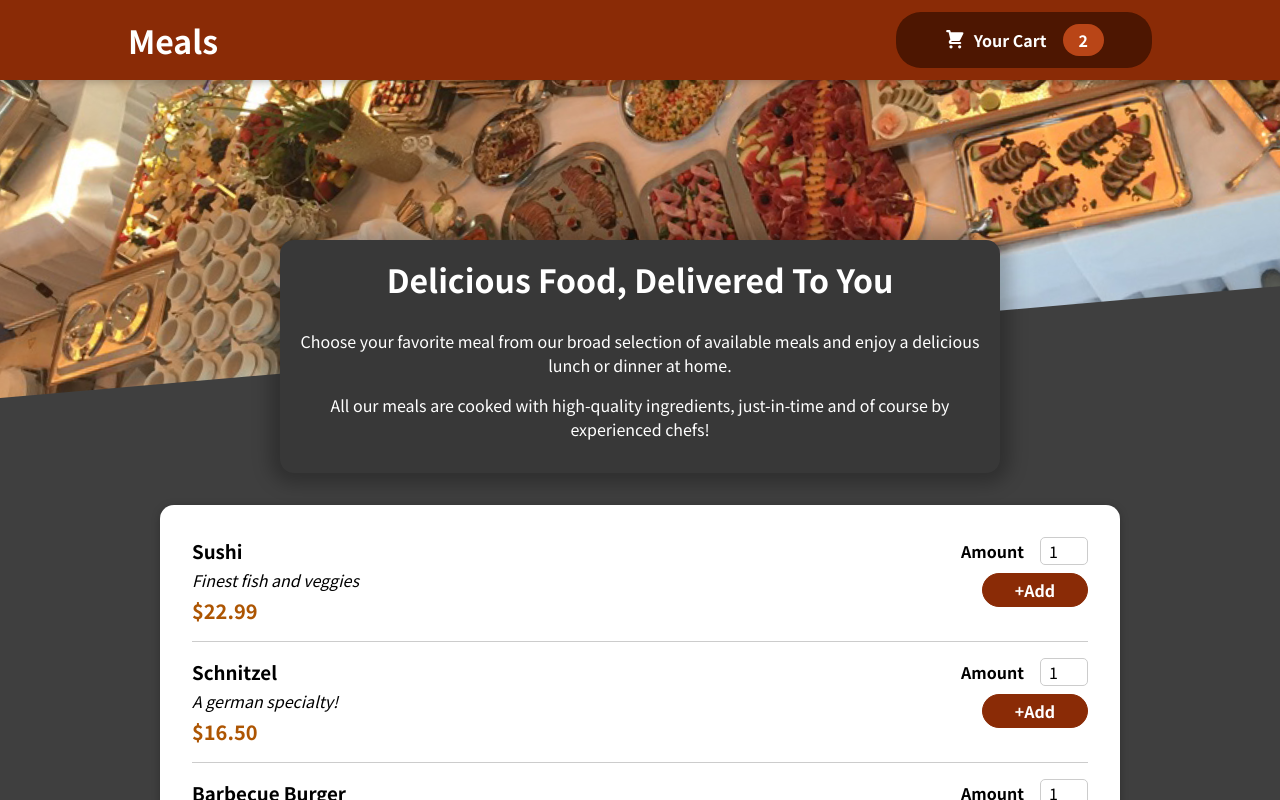
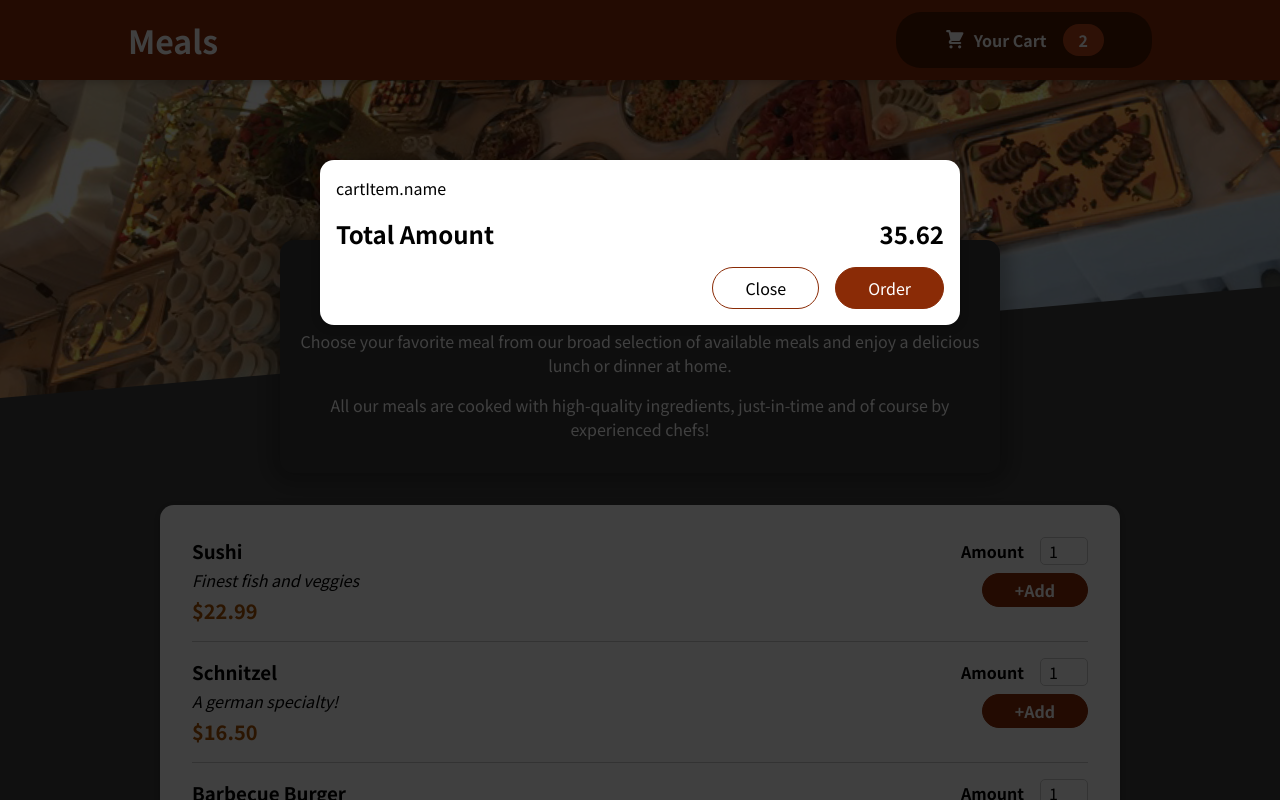
Before and after one commit to kapiljhajhria/react-food-order, a React (Create React App) app: page / in a window 1280 px wide. Shown: the top 800 px of the page. Built offline with nearby package versions, Linux system fonts and the light colour scheme.

Commit message:
Modal and Cart Added

```diff
--- a/public/index.html
+++ b/public/index.html
@@ -28,6 +28,7 @@
   </head>
   <body>
     <noscript>You need to enable JavaScript to run this app.</noscript>
+    <div id="overlays"></div>
     <div id="root"></div>
     <!--
       This HTML file is a template.
--- a/src/App.jsx
+++ b/src/App.jsx
@@ -1,8 +1,10 @@
 import Header from "./components/Layout/Header";
 import Meals from "./components/Meals/Meals";
+import Cart from "./components/Cart/Cart";
 function App() {
   return (
     <>
+      <Cart></Cart>
       <Header />
       <main>
         <Meals />
--- /dev/null
+++ b/src/components/Cart/Cart.jsx
@@ -0,0 +1,30 @@
+import React from "react";
+import classes from "./Cart.module.css";
+import Modal from "../UI/Modal";
+
+function Cart(props) {
+  const cartItems = (
+    <ul className={classes["cart-items"]}>
+      {[{ id: "c1", name: "Sushi", amount: 2, price: 12.99 }].map(
+        (cartItem) => (
+          <li>cartItem.name</li>
+        )
+      )}
+    </ul>
+  );
+  return (
+    <Modal>
+      {cartItems}
+      <div className={classes.total}>
+        <span>Total Amount</span>
+        <span>35.62</span>
+      </div>
+      <div className={classes.actions}>
+        <button className={classes["button-alt"]}> Close</button>
+        <button className={classes["button"]}> Order</button>
+      </div>
+    </Modal>
+  );
+}
+
+export default Cart;
--- /dev/null
+++ b/src/components/Cart/Cart.module.css
@@ -0,0 +1,46 @@
+.cart-items {
+  list-style: none;
+  margin: 0;
+  padding: 0;
+  max-height: 20rem;
+  overflow: auto;
+}
+
+.total {
+  display: flex;
+  justify-content: space-between;
+  align-items: center;
+  font-weight: bold;
+  font-size: 1.5rem;
+  margin: 1rem 0;
+}
+
+.actions {
+  text-align: right;
+}
+
+.actions button {
+  font: inherit;
+  cursor: pointer;
+  background-color: transparent;
+  border: 1px solid #8a2b06;
+  padding: 0.5rem 2rem;
+  border-radius: 25px;
+  margin-left: 1rem;
+}
+
+.actions button:hover,
+.actions button:active {
+  background-color: #5a1a01;
+  border-color: #5a1a01;
+  color: white;
+}
+
+.actions .button--alt {
+  color: #8a2b06;
+}
+
+.actions .button {
+  background-color: #8a2b06;
+  color: white;
+}
--- /dev/null
+++ b/src/components/UI/Modal.jsx
@@ -0,0 +1,30 @@
+import React from "react";
+import ReactDOM from "react-dom";
+import classes from "./Modal.module.css";
+
+const Backdrop = (props) => {
+  return <div className={classes.backdrop} />;
+};
+
+const ModalOverlay = (props) => {
+  return (
+    <div className={classes.modal}>
+      <div className={classes.content}>{props.children}</div>
+    </div>
+  );
+};
+
+const portalElement = document.getElementById("overlays");
+function Modal(props) {
+  return (
+    <>
+      {ReactDOM.createPortal(<Backdrop />, portalElement)}
+      {ReactDOM.createPortal(
+        <ModalOverlay>{props.children}</ModalOverlay>,
+        portalElement
+      )}
+    </>
+  );
+}
+
+export default Modal;
--- /dev/null
+++ b/src/components/UI/Modal.module.css
@@ -0,0 +1,40 @@
+.backdrop {
+  position: fixed;
+  top: 0;
+  left: 0;
+  width: 100%;
+  height: 100vh;
+  z-index: 20;
+  background-color: rgba(0, 0, 0, 0.75);
+}
+
+.modal {
+  position: fixed;
+  top: 20vh;
+  left: 5%;
+  width: 90%;
+  background-color: white;
+  padding: 1rem;
+  border-radius: 14px;
+  box-shadow: 0 2px 8px rgba(0, 0, 0, 0.25);
+  z-index: 30;
+  animation: slide-down 300ms ease-out forwards;
+}
+
+@media (min-width: 768px) {
+  .modal {
+    width: 40rem;
+    left: calc(50% - 20rem);
+  }
+}
+
+@keyframes slide-down {
+  from {
+    opacity: 0;
+    transform: translateY(-3rem);
+  }
+  to {
+    opacity: 1;
+    transform: translateY(0);
+  }
+}
```
